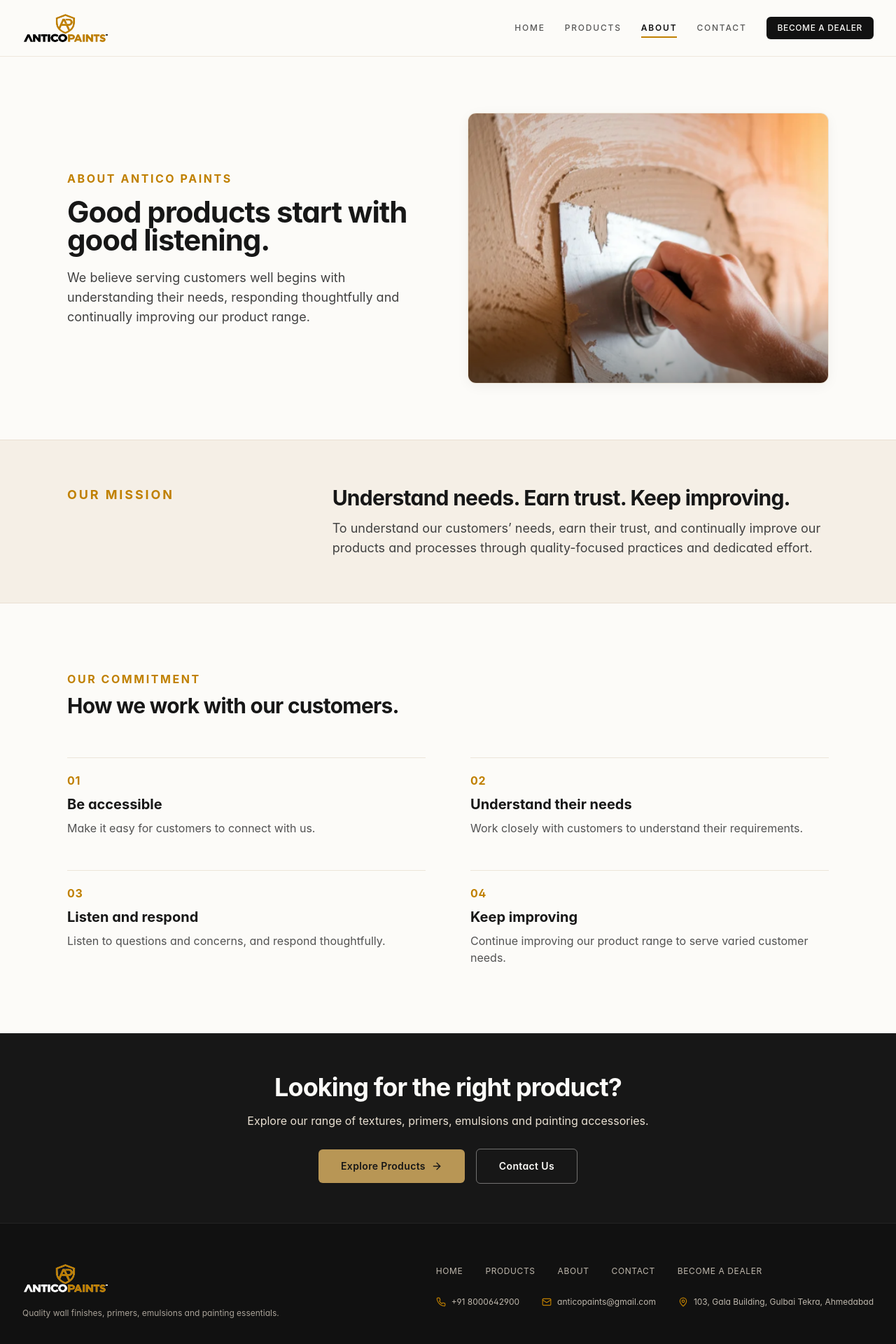
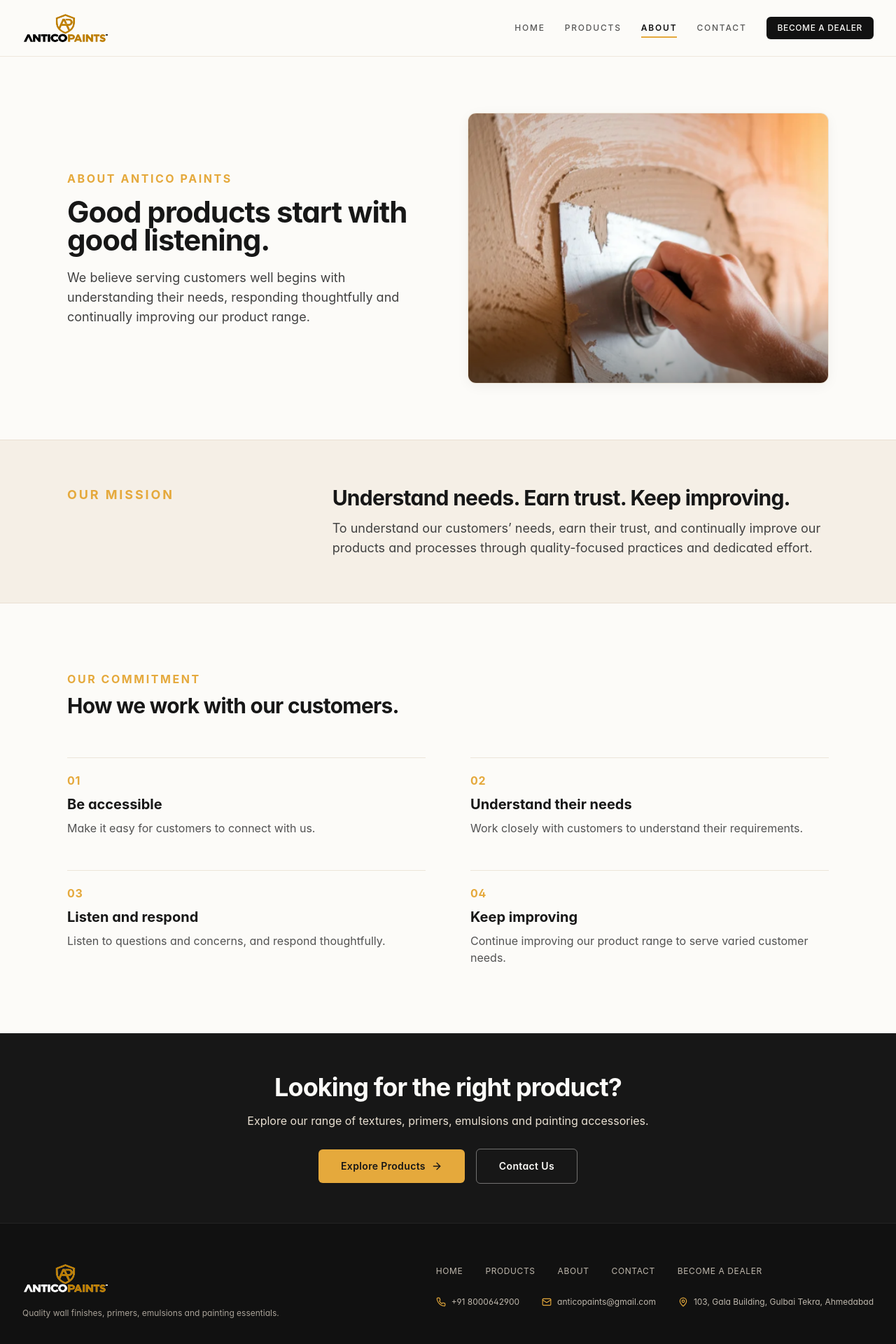
Before and after one commit to Pranshu012/AnticoPaints, a Next.js app: page /about in a window 1280 px wide. Shown: the top 1920 px of the page at 70% size. Built offline with nearby package versions, Linux system fonts and the light colour scheme.

Commit message:
Update yellow brand color to luminous light warm gold palette

```diff
--- a/src/app/about/page.tsx
+++ b/src/app/about/page.tsx
@@ -141,7 +141,7 @@ export default function AboutPage() {
           <div className="flex flex-col sm:flex-row items-center justify-center gap-4 pt-3">
             <Link
               href={cta.primaryButtonLink}
-              className="w-full sm:w-auto inline-flex items-center justify-center gap-2 px-8 py-3.5 bg-[#B89655] hover:bg-[#c9a764] text-[#171717] font-sans font-semibold text-sm rounded-md tracking-wide transition-colors shadow-sm"
+              className="w-full sm:w-auto inline-flex items-center justify-center gap-2 px-8 py-3.5 bg-brand-gold hover:bg-brand-gold-light text-[#171717] font-sans font-semibold text-sm rounded-md tracking-wide transition-colors shadow-sm"
             >
               <span>{cta.primaryButtonText}</span>
               <ArrowRight className="w-4 h-4 text-[#171717]" />
--- a/src/app/contact/ContactClient.tsx
+++ b/src/app/contact/ContactClient.tsx
@@ -309,7 +309,7 @@ export function ContactClient() {
                   className="group block p-5 bg-white border border-brand-beige rounded-xl hover:border-brand-gold transition-all duration-200 shadow-xs hover:shadow-subtle"
                 >
                   <div className="flex items-center gap-3">
-                    <div className="w-10 h-10 rounded-lg bg-[#F5EFE6] border border-brand-beige flex items-center justify-center text-brand-gold shrink-0 transition-colors group-hover:bg-brand-black group-hover:text-brand-offwhite">
+                    <div className="w-10 h-10 rounded-lg bg-brand-gold-tint border border-brand-gold/30 flex items-center justify-center text-brand-gold shrink-0 transition-colors group-hover:bg-brand-black group-hover:text-brand-offwhite">
                       <Phone className="w-4 h-4" />
                     </div>
                     <div>
@@ -329,7 +329,7 @@ export function ContactClient() {
                   className="group block p-5 bg-white border border-brand-beige rounded-xl hover:border-brand-gold transition-all duration-200 shadow-xs hover:shadow-subtle"
                 >
                   <div className="flex items-center gap-3">
-                    <div className="w-10 h-10 rounded-lg bg-[#F5EFE6] border border-brand-beige flex items-center justify-center text-brand-gold shrink-0 transition-colors group-hover:bg-brand-black group-hover:text-brand-offwhite">
+                    <div className="w-10 h-10 rounded-lg bg-brand-gold-tint border border-brand-gold/30 flex items-center justify-center text-brand-gold shrink-0 transition-colors group-hover:bg-brand-black group-hover:text-brand-offwhite">
                       <Mail className="w-4 h-4" />
                     </div>
                     <div>
@@ -346,7 +346,7 @@ export function ContactClient() {
                 {/* Office Location Card with Embedded Visual Map */}
                 <div className="p-5 bg-white border border-brand-beige rounded-xl shadow-xs space-y-4 hover:border-brand-gold/60 transition-all duration-200">
                   <div className="flex items-start gap-3">
-                    <div className="w-10 h-10 rounded-lg bg-[#F5EFE6] border border-brand-beige flex items-center justify-center text-brand-gold shrink-0 mt-0.5">
+                    <div className="w-10 h-10 rounded-lg bg-brand-gold-tint border border-brand-gold/30 flex items-center justify-center text-brand-gold shrink-0 mt-0.5">
                       <MapPin className="w-4 h-4" />
                     </div>
                     <div className="space-y-1">
--- a/src/app/globals.css
+++ b/src/app/globals.css
@@ -25,13 +25,13 @@
   }
 
   ::selection {
-    background-color: #C08000;
-    color: #FCFBF8;
+    background-color: #E5A93C;
+    color: #111111;
   }
 
   /* Accessible focus indicators */
   :focus-visible {
-    outline: 2px solid #C08000;
+    outline: 2px solid #E5A93C;
     outline-offset: 3px;
   }
 }
@@ -42,10 +42,10 @@
   }
 
   .gold-gradient {
-    background: linear-gradient(135deg, #D8991B 0%, #C08000 50%, #9A6500 100%);
+    background: linear-gradient(135deg, #F5C768 0%, #E5A93C 50%, #BA8208 100%);
   }
 
   .gold-border-gradient {
-    border-image: linear-gradient(to right, #C08000, #E9E0D2) 1;
+    border-image: linear-gradient(to right, #E5A93C, #E9E0D2) 1;
   }
 }
--- a/tailwind.config.ts
+++ b/tailwind.config.ts
@@ -13,9 +13,10 @@ const config: Config = {
         brand: {
           black: "#111111",
           charcoal: "#222222",
-          gold: "#C08000",
-          "gold-light": "#D8991B",
-          "gold-dark": "#9A6500",
+          gold: "#E5A93C",
+          "gold-light": "#F5C768",
+          "gold-dark": "#BA8208",
+          "gold-tint": "#FFF9EA",
           beige: "#E9E0D2",
           "beige-light": "#F5EFE6",
           "beige-dark": "#D5C9B5",
```
